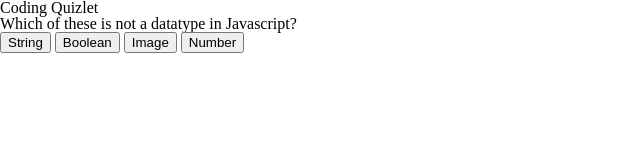
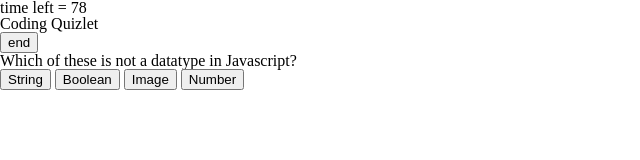
Before and after one commit to codex-scribe/code-quiz, a plain HTML site: page index.html in a window 1280 px wide. Both pictures are taken after a click on the button "Go!". Shown: the whole page, without its empty margins (0-640 px from the left). Drawn offline with Linux system fonts and the light colour scheme.

Commit message:
added timer interval

```diff
--- a/assets/script.js
+++ b/assets/script.js
@@ -4,6 +4,9 @@ var currentQuestion = 0;
 var finalScore;
 var questionArea = document.querySelector("#questionArea");
 var startButton = document.querySelector("#start");
+var timerEl = document.querySelector("#timer");
+var currentTime = 80;
+var timerInterval;
 var indivQuestion = [];
 indivQuestion = document.querySelector("#indivQuestion");
 var correctAnswer;
@@ -31,25 +34,33 @@ var questions = [
 ];
 
 startButton.addEventListener("click", startTest);
+document.querySelector("#end-game").addEventListener('click', function() {
+    console.log('end the timer')
+
+    clearInterval(
+        timerInterval
+    )
+})
 
 function displayQuestion() {
     questionArea.innerHTML = "";
   const outerDiv = document.createElement("div");
   outerDiv.innerHTML = `
     <h4>${questions[currentQuestion].questionText}</h4>
-    <button class="answerChoice">${questions[currentQuestion].answers.a}</button>
-    <button class="answerChoice">${questions[currentQuestion].answers.b}</button>
-    <button class="answerChoice">${questions[currentQuestion].answers.c}</button>
-    <button class="answerChoice">${questions[currentQuestion].answers.d}</button>`;
+    <button class="answerChoice" data-choice="a">${questions[currentQuestion].answers.a}</button>
+    <button class="answerChoice" data-choice="b">${questions[currentQuestion].answers.b}</button>
+    <button class="answerChoice" data-choice="c">${questions[currentQuestion].answers.c}</button>
+    <button class="answerChoice" data-choice="d">${questions[currentQuestion].answers.d}</button>`;
   questionArea.append(outerDiv);
   var buttonCollection = document.querySelectorAll(".answerChoice");
-  console.log(buttonCollection);
   for (var i = 0; i < buttonCollection.length; i++) {
     buttonCollection[i].addEventListener("click", evaluate);
   }
 }
 
-function evaluate() {
+function evaluate(event) {
+  console.log(event.target.dataset.choice === questions[currentQuestion].correct);
+
   currentQuestion++;
   displayQuestion();
 }
@@ -62,5 +73,10 @@ function evaluate() {
 //Begins the quiz when the user clicks Go.
 function startTest() {
   document.querySelector("#initial").style.display = "none";
+  timerEl.textContent = `time left = ${currentTime}`;
+  timerInterval = setInterval(() => {
+    currentTime--;
+    timerEl.textContent = `time left = ${currentTime}`;
+}, 1000)
   displayQuestion();
 }
--- a/index.html
+++ b/index.html
@@ -15,7 +15,8 @@
     <div id="initial">
     <h2>Try your best and see what high score you can get!</h2>
     <button id="start">Go!</button>
-    </div>
+  </div>
+  <button id="end-game">end</button>
     <div id="questionArea">
     </div>
     <script src="./assets/script.js"></script>
```
